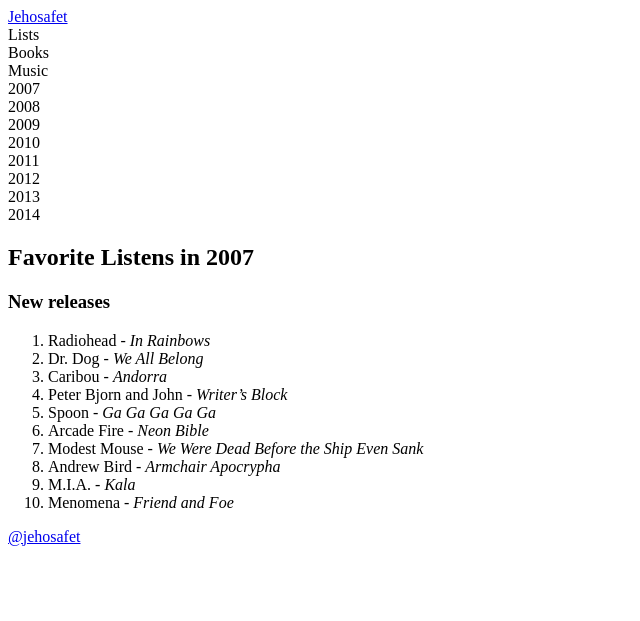
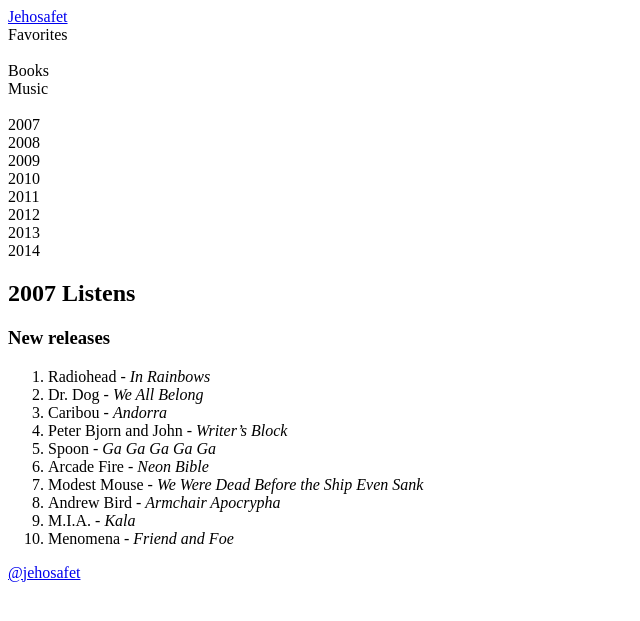
Before and after one commit to mobeets/mobeets.github.io, a Jekyll site: the page built from favorites.html, in a window 1280 px wide. Shown: the top 621 px of the page, without its empty margins (0-640 px from the left). Built offline with Jekyll 4.4.1, drawn with Linux system fonts in a browser that asks for light colours; nearby versions of some CDN libraries; some web fonts are replaced.

Commit message:
favorites updates

```diff
--- a/assets/js/lists.js
+++ b/assets/js/favorites.js
@@ -1,7 +1,19 @@
+var years = new Array();
+years['reads'] = [2012, 2013, 2014];
+years['listens'] = [2007, 2008, 2009, 2010, 2011, 2012, 2013, 2014];
 var year = 2007;
 var list = 'listens';
 
+function update_buttons(list) {
+    yrs = years[list];
+    $('.btn-year').hide();
+    for (var i = 0; i < yrs.length; i++) {
+        $('.btn-year[data-year="' + yrs[i] + '"]').show();
+    }
+}
+
 function update(list, year) {
+    update_buttons(list);
     $('.btn-list').removeClass('btn-active');
     $('.btn-list').addClass('btn-inactive');
     $('.btn-list[data-list="' + list + '"]').removeClass('btn-inactive');
--- a/lists.html
+++ b/favorites.html
@@ -1,8 +1,8 @@
 ---
 layout: default
-title: Lists
-css: lists
-js: lists
+title: Favorites
+css: favorites
+js: favorites
 ---
 {% include JB/setup %}
 
@@ -11,10 +11,11 @@ js: lists
 <div id="list">
     <div class="info"></div>
     <div class="title">{{ page.title }}</div>
+    <br>
     <div class="btn-menu">
         <div class="btn btn-list" data-list="reads">Books</div>
         <div class="btn btn-list" data-list="listens">Music</div>
-    </div>
+    </div><br>
     <div class="btn-menu">
         <div class="btn btn-year" data-year="2007">2007</div>
         <div class="btn btn-year" data-year="2008">2008</div>
@@ -28,13 +29,13 @@ js: lists
     {% for year in site.data.reads %}
         {% assign yr = year[0] %}
         <div id="reads-{{yr}}" class="reads list-group">
-            <h2>Favorite Reads in {{yr}}</h2>
+            <h2>{{yr}} Reads</h2>
         </div>
     {% endfor %}
     {% for year in site.data.albums %}
         {% assign yr = year[0] %}
         <div id="listens-{{yr}}" class="listens list-group">
-            <h2>Favorite Listens in {{yr}}</h2>
+            <h2>{{yr}} Listens</h2>
             <div class="new-albums">
                 {% if site.data.albums[yr].new_releases.size > 0 %}
                     <h3>New releases</h3>
```
Also changed, not shown: assets/css/favorites.css (renamed from assets/css/lists.css).
